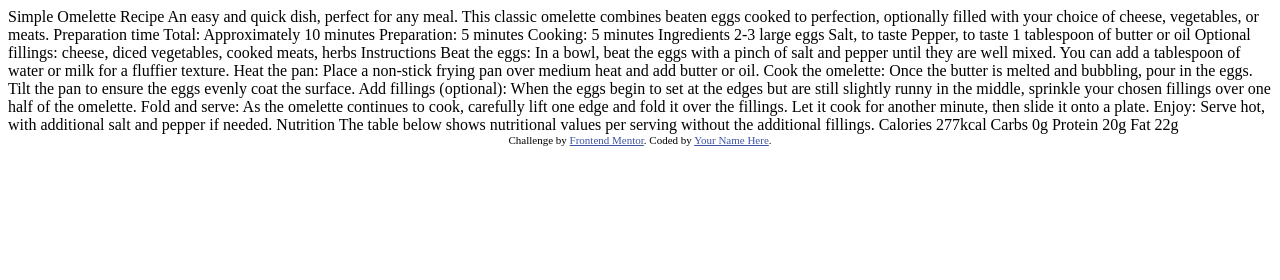
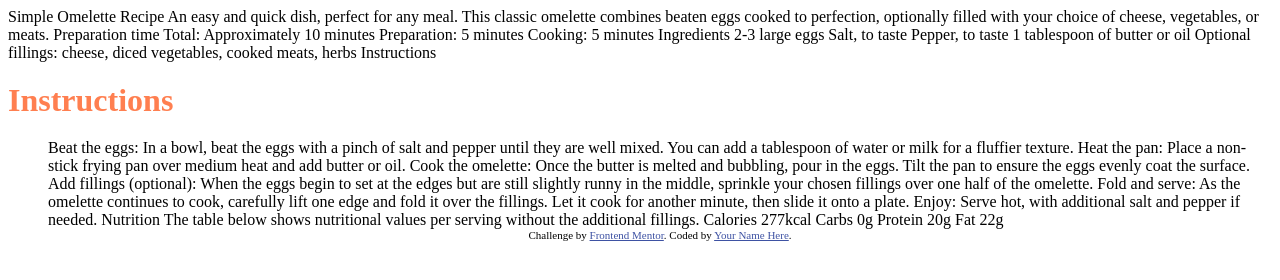
Before and after one commit to DSAW-2024-1/intro-to-html-and-css-jp-rco, a plain HTML site: page index.html in a window 1280 px wide. Drawn offline with Linux system fonts and the light colour scheme.

Commit message:
This is my second commit

```diff
--- a/index.html
+++ b/index.html
@@ -37,6 +37,8 @@
 
   Instructions
 
+  <h2> <b style= "color:coral; font-size:xx-large; ">Instructions</b></h2>
+  <ol>
   Beat the eggs: In a bowl, beat the eggs with a pinch of salt and pepper until they are well mixed.
   You can add a tablespoon of water or milk for a fluffier texture.
 
```
